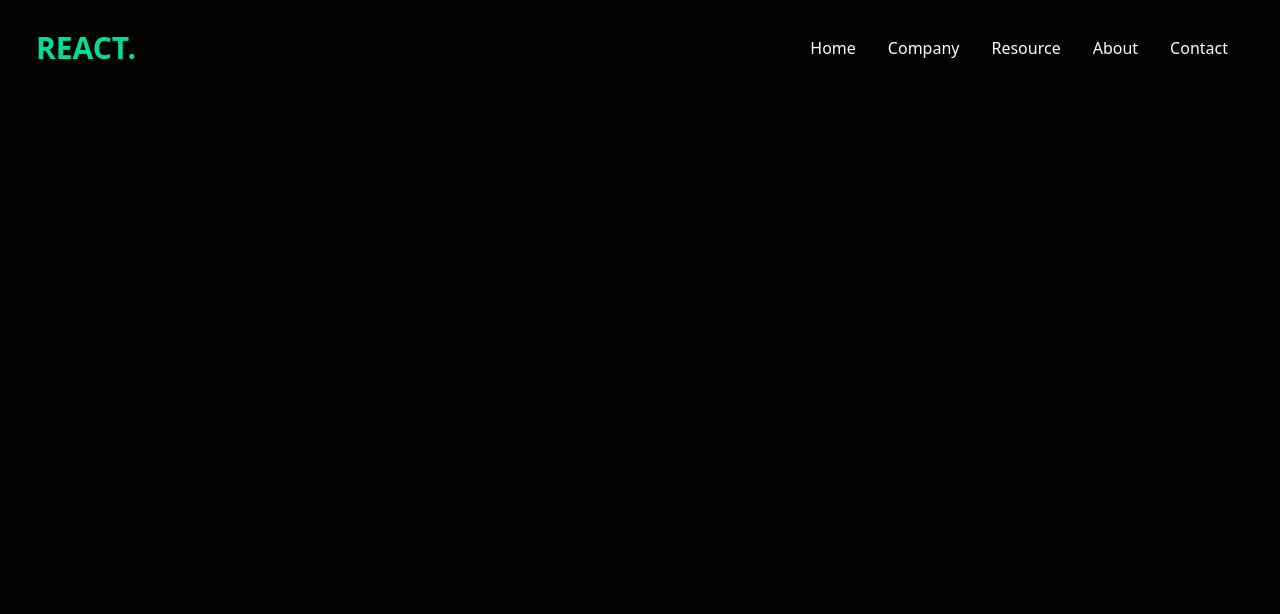
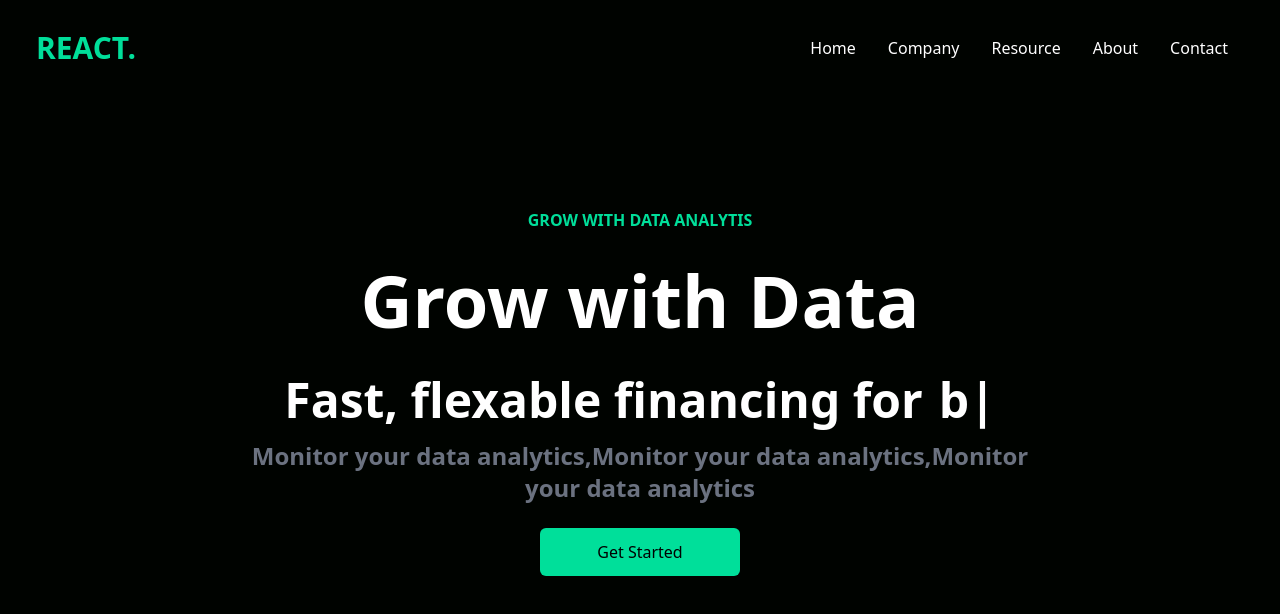
Before and after one commit to JeffreyZhu0201/GenericFinanceWebsiteUI, a React (Create React App) app: page / in a window 1280 px wide. Shown: the top 614 px of the page. Built offline with nearby package versions, Linux system fonts and the light colour scheme.

Commit message:
added the Hero page

```diff
--- a/package.json
+++ b/package.json
@@ -10,6 +10,7 @@
     "react-dom": "^18.3.1",
     "react-icons": "^5.2.1",
     "react-scripts": "5.0.1",
+    "react-typed": "^2.0.12",
     "web-vitals": "^2.1.0"
   },
   "scripts": {
--- a/src/App.js
+++ b/src/App.js
@@ -1,10 +1,13 @@
 
 import React from "react";
 import Navbar from "./components/Navbar";
+import Hero from "./components/Hero";
 function App() {
   return (
     <>
       <Navbar />
+      <Hero />
+
     </>
   );
 }
--- /dev/null
+++ b/src/components/Hero.jsx
@@ -0,0 +1,26 @@
+import React from 'react'
+
+import { ReactTyped } from 'react-typed'
+
+function Hero() {
+    return (
+        <div className='text-white'>
+            <div className='max-w-[800px] mt-[-96px] w-full h-screen mx-auto text-center flex justify-center flex-col'>
+                <p className='text-[#00df9a] font-bold p-2'>GROW WITH DATA ANALYTIS</p>
+                <h1 className='md:text-7xl sm:text-6xl text-4xl font-bold py-6'>Grow with Data</h1>
+                <div className='flex items-center justify-center'>
+                    <p className='md:text-5xl sm:text-4xl text-xl font-bold py-4'>Fast, flexable financing for </p>
+                    <ReactTyped strings={['BTB', 'B2C', 'btc']} typeSpeed={120} backSpeed={140} loop className='md:text-5xl sm:text-4xl text-xl font-bold pl-2 md:pl-4' />
+                </div>
+
+                <p className='md:text-2xl text-xl font-bold text-gray-500'>Monitor your data analytics,Monitor your data analytics,Monitor your data analytics</p>
+
+                <button className='w-[200px] bg-[#00df9a] px-4 py-3 rounded-md hover:bg-[#00c381] font-medium mx-auto my-6 text-black'>Get Started</button>
+
+            </div>
+
+        </div>
+    )
+}
+
+export default Hero
```
Also changed, not shown: 2 other files (tests, documents, lock files or other folders).
